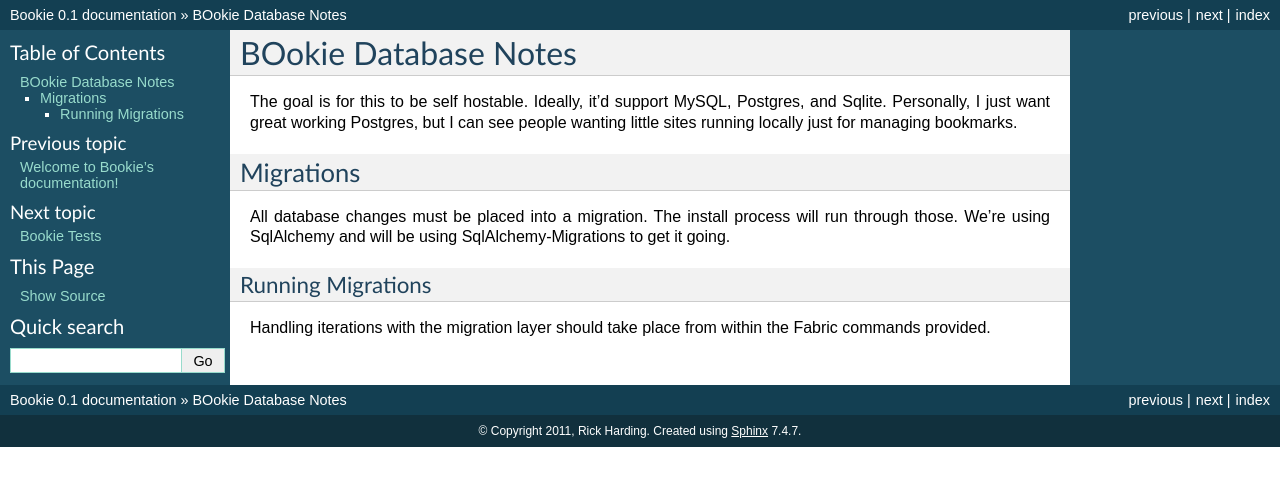
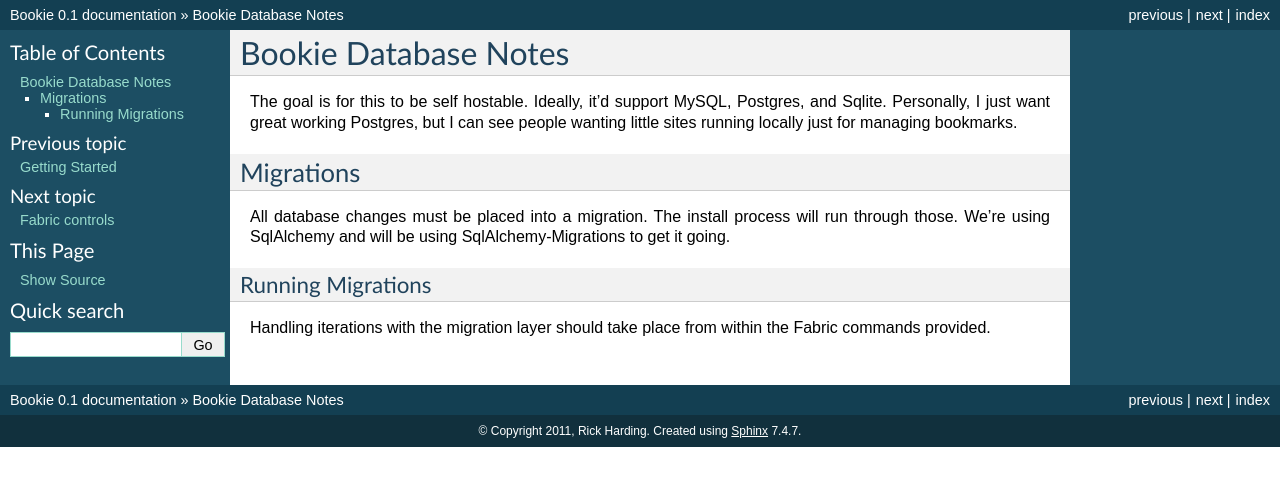
Before and after one commit to bookieio/Bookie, a Sphinx documentation site: the page built from Bookie/docs/database.rst, in a window 1280 px wide. Shown: the top 486 px of the page. Built offline with Sphinx 7.4.7, drawn with Linux system fonts in a browser that asks for light colours; pages that are not in the unit, such as notebooks, are missing from menus.

Commit message:
Add doc files, fabric test commands
- Added some new doc files for database, getting started/install
- Add coverage.py to the req for nose coverage reports

```diff
--- a/Bookie/docs/database.rst
+++ b/Bookie/docs/database.rst
@@ -1,4 +1,4 @@
-BOokie Database Notes
+Bookie Database Notes
 =====================
 
 The goal is for this to be self hostable. Ideally, it'd support MySQL,
--- a/Bookie/docs/index.rst
+++ b/Bookie/docs/index.rst
@@ -11,8 +11,9 @@
 .. toctree::
    :maxdepth: 2
 
+   started
    database
-   fabfile
+   fabric
    tests
 
 Indices and tables
```
Also changed, not shown: Bookie/docs/started.rst (added, +9 -0 lines), 4 other files.
